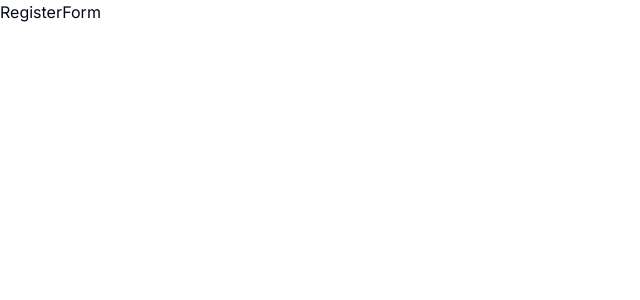
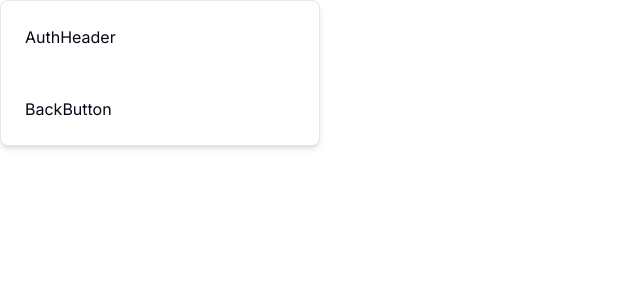
Before and after one commit to vasanthgx/NextJS-Projects, a Next.js app in the folder projects/register-form-project/: page /auth/register in a window 1280 px wide. Shown: the top 300 px of the page, without its empty margins (0-640 px from the left). Built offline with nearby package versions, Linux system fonts and the light colour scheme.

Commit message:
implemented the card-wrapper component

```diff
--- /dev/null
+++ b/projects/register-form-project/components/ui/auth/auth-header.tsx
@@ -0,0 +1,14 @@
+
+interface AuthHeaderProps{
+    label:string;
+    title:string;
+}
+
+
+const AuthHeader = ({label, title}:AuthHeaderProps) => {
+  return (
+    <div>AuthHeader</div>
+  )
+}
+
+export default AuthHeader
--- /dev/null
+++ b/projects/register-form-project/components/ui/auth/back-button.tsx
@@ -0,0 +1,15 @@
+
+
+interface BackButtonProps{
+    label:string;
+   href:string;
+
+}
+
+const BackButton = ({label, href}:BackButtonProps) => {
+  return (
+    <div>BackButton</div>
+  )
+}
+
+export default BackButton
--- /dev/null
+++ b/projects/register-form-project/components/ui/auth/card-wrapper.tsx
@@ -0,0 +1,39 @@
+"use client";
+
+import{
+    Card,
+    CardContent,
+    CardHeader,
+    CardFooter,
+}from "@/components/ui/card"
+import AuthHeader from "./auth-header";
+import BackButton from "./back-button";
+
+
+interface CardWrapperProps{
+    label: string;
+    title: string;
+    backButtonHref: string;
+    backButtonLabel: string;
+    children: React.ReactNode;
+}
+
+
+const CardWrapper = ({label, title, backButtonHref, backButtonLabel,children}:CardWrapperProps) => {
+  return (
+    <Card className="xl:w-1/4 md:w-1/2 shadow-md">
+        <CardHeader>
+            <AuthHeader label={label} title={title} />
+        </CardHeader>
+        <CardContent>
+            {children}
+        </CardContent>
+        <CardFooter>
+            <BackButton label ={backButtonLabel} href={backButtonHref} />
+        </CardFooter>
+
+    </Card>
+  )
+}
+
+export default CardWrapper
--- a/projects/register-form-project/components/ui/auth/register-form.tsx
+++ b/projects/register-form-project/components/ui/auth/register-form.tsx
@@ -1,8 +1,20 @@
 "use client"
+
+import CardWrapper from "./card-wrapper"
 
 const RegisterForm = () => {
   return (
-    <div>RegisterForm</div>
+    <CardWrapper
+    label = "Create an Account"
+    title = "Register"
+    backButtonHref = "auth/login"
+    backButtonLabel = "Already have an account?. Login here"
+    >
+      <div>
+
+      </div>
+
+    </CardWrapper>
   )
 }
 
```
